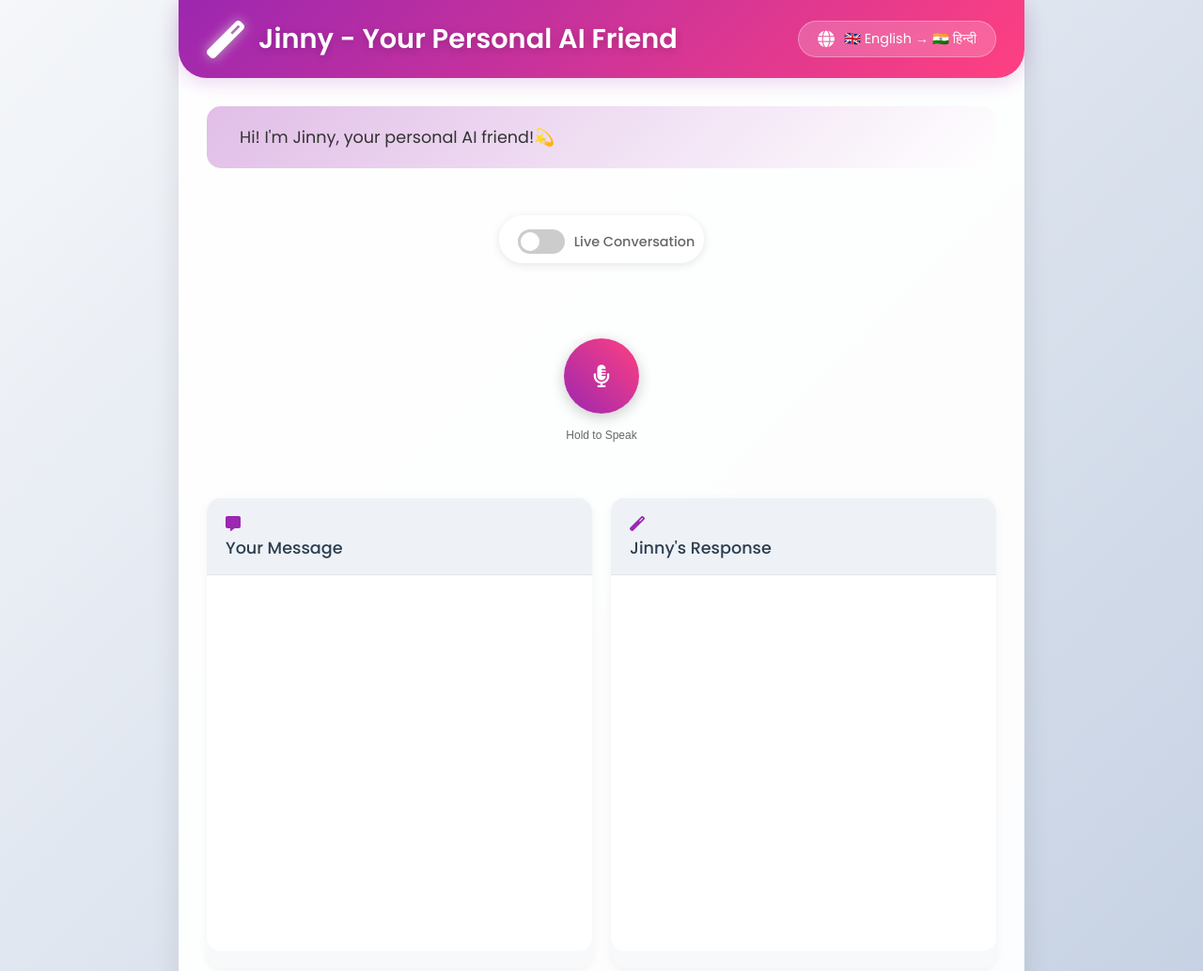
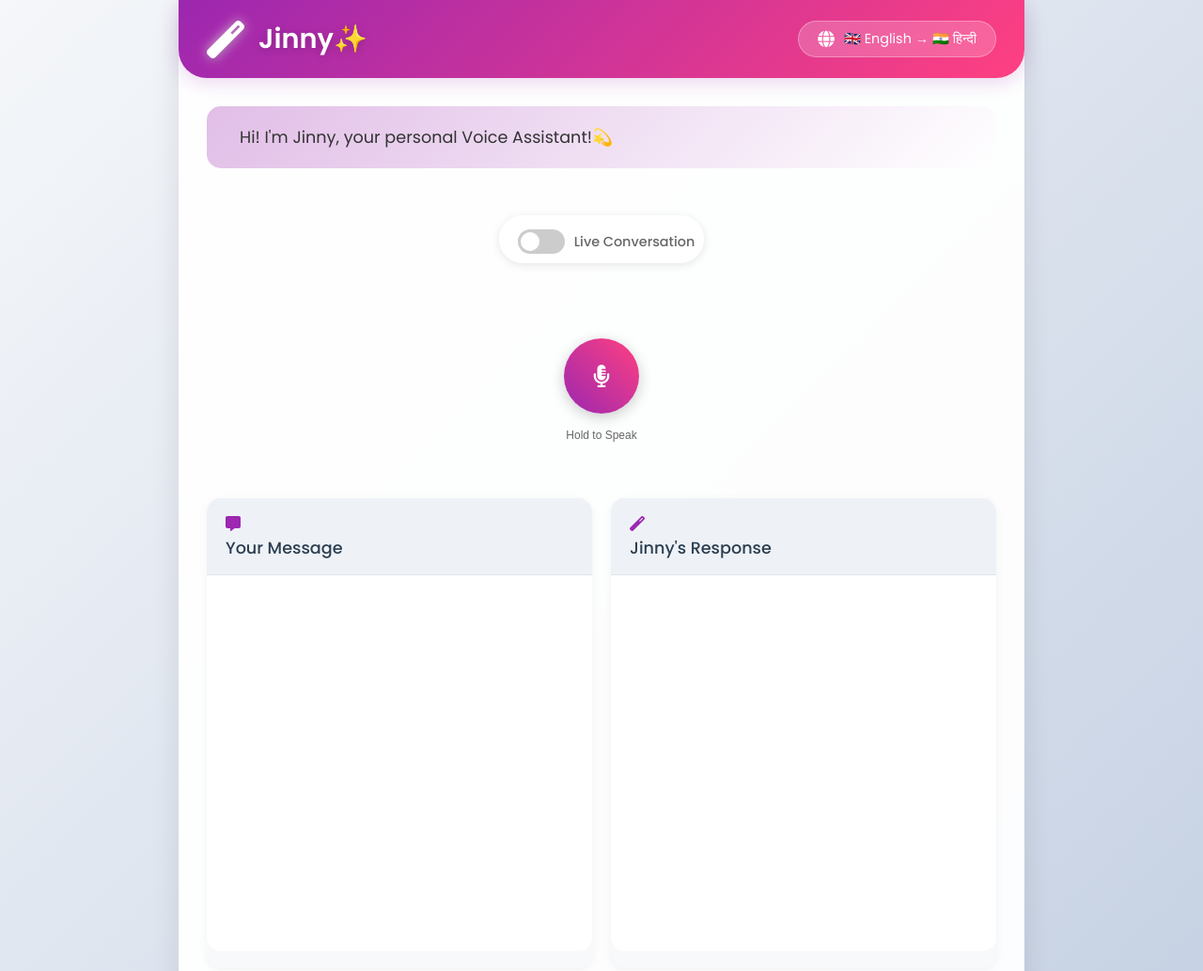
Before and after one commit to Gyana491/jinny, a website: page public/index.html in a window 1280 px wide. Shown: the top 1033 px of the page at 94% size. Drawn offline with nearby package versions, Linux system fonts and the light colour scheme; no server answers; some icons are missing.

Commit message:
Fixed Styling and Meta Data

```diff
--- a/public/index.html
+++ b/public/index.html
@@ -3,7 +3,7 @@
 <head>
     <meta charset="UTF-8">
     <meta name="viewport" content="width=device-width, initial-scale=1.0">
-    <title>AI Voice Assistant</title>
+    <title>Jinny - Your Personal Voice Assistant</title>
     <link rel="stylesheet" href="style.css">
     <!-- Add Font Awesome for icons -->
     <link rel="stylesheet" href="https://cdnjs.cloudflare.com/ajax/libs/font-awesome/6.5.1/css/all.min.css">
@@ -16,7 +16,7 @@
         <header class="app-header">
             <div class="logo">
                 <i class="fas fa-magic"></i>
-                <h1>Jinny - Your Personal AI Friend</h1>
+                <h1>Jinny✨</h1>
             </div>
             <div class="language-badge">
                 <i class="fas fa-globe"></i>
@@ -26,7 +26,7 @@
 
         <div class="welcome-message">
             <i class="fas fa-sparkles"></i>
-            <p>Hi! I'm Jinny, your personal AI friend!💫</p>
+            <p>Hi! I'm Jinny, your personal Voice Assistant!💫</p>
         </div>
 
         <!-- Hidden selectors -->
```
